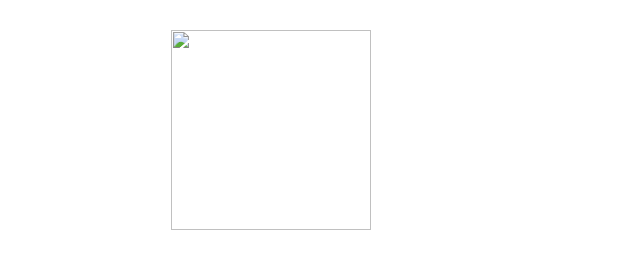
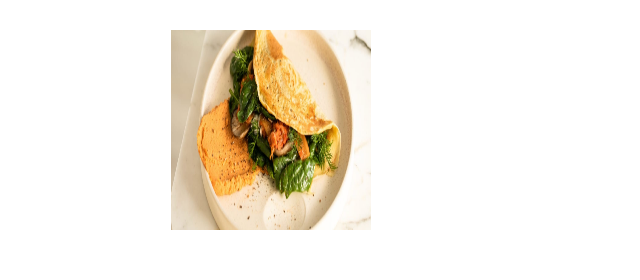
Before and after one commit to kanmani895/blog, a plain HTML site: page index.html in a window 1280 px wide. Shown: the top 280 px of the page, without its empty margins (319-959 px from the left). Drawn offline with Linux system fonts and the light colour scheme.

Commit message:
Update index.html
image

```diff
--- a/index.html
+++ b/index.html
@@ -17,7 +17,7 @@
 <body style="font-family: Georgia, serif; color: black; max-width: 400px; margin: auto;">
   <div>
     <div style="margin: 20px 30px 40px; padding: 10px 20px;">
-      <img src="./recipe-page-main/assets/images/image-omelette.jpeg" width="200" height="200"  border-radius="12px"; display="block"; margin-bottom="16px;">
+      <img src="./assets/images/image-omelette.jpeg" width="200" height="200"  border-radius="12px"; display="block"; margin-bottom="16px;">
     </div>
   </div>
    <h1 style="color: black; text-align:center;">  Simple Omelette Recipe</h1>
```
